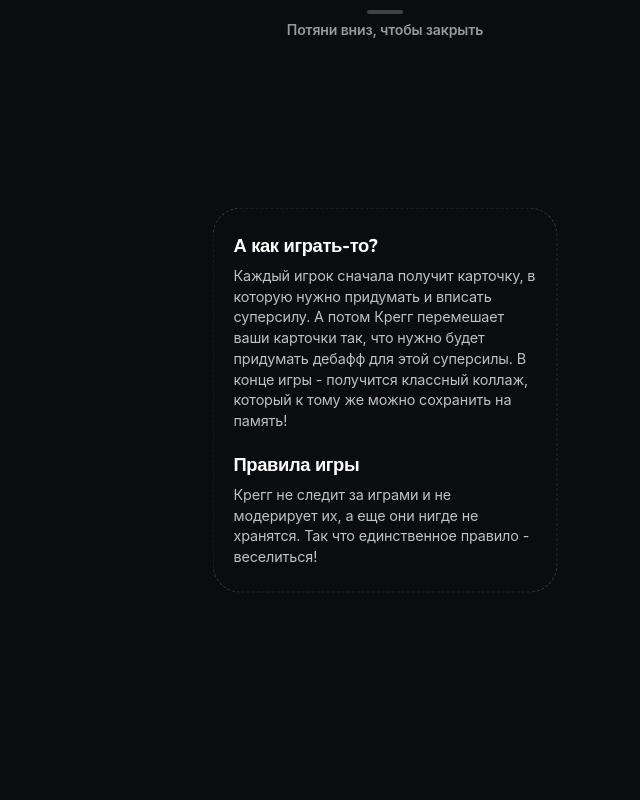
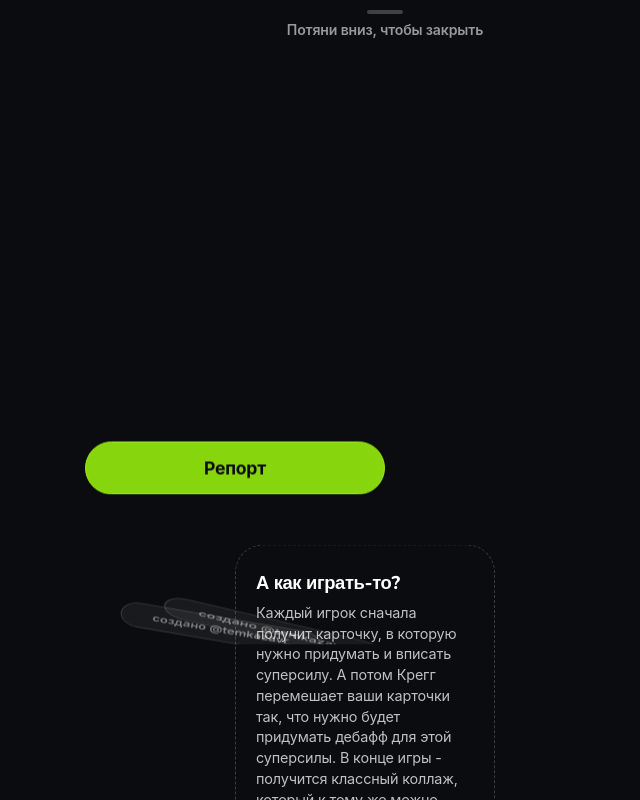
Before and after one commit to jango100500-ui/Craig-Go, a React (Vite) app: page / in a window 1280 px wide. Both pictures are taken after a click on the element "Как играть?". Shown: the whole page, without its empty margins (255-895 px from the left). Built offline with nearby package versions, Linux system fonts and the light colour scheme; no server answers.

Commit message:
Update App.tsx

```diff
--- a/src/App.tsx
+++ b/src/App.tsx
@@ -1,5 +1,6 @@
 import React, { useEffect, useRef, useState } from 'react';
 import { LottieIcon } from './components/LottieIcon';
+import { JellySandbox } from './components/JellySandbox';
 
 const MAX_PULL = 440;
 const THRESHOLD = 140;
@@ -121,8 +122,11 @@ export const App: React.FC = () => {
 
           <div className="text-group">
             <h1 className="hero-title">
-              Загадай суперсилу, а друг подберет дебафф!
+              Загадай суперсилу, а друг подберет{' '}
+              <span className="title-keep-together">
+                дебафф!
                 <img src="/purple.png" alt="" className="inline-title-emoji" />
+              </span>
             </h1>
             <p className="hero-subtitle">
               Но для этого нужно вступить в комнату, или создать свою и позвать друзей, хехе
@@ -151,7 +155,7 @@ export const App: React.FC = () => {
         </main>
 
         <section
-          className="rules-sheet-box"
+          className="rules-sheet-flow"
           style={{
             transform: `translate(-50%, calc(-50% + ${(1 - progress) * 115}vh))`,
             opacity: progress,
@@ -159,6 +163,7 @@ export const App: React.FC = () => {
             pointerEvents: progress < 0.65 ? 'none' : 'auto'
           }}
         >
+          <div className="rules-sheet-box">
             <div className="rules-section-item">
               <h2 className="rules-heading">А как играть-то?</h2>
               <p className="rules-paragraph">
@@ -171,6 +176,18 @@ export const App: React.FC = () => {
               <p className="rules-paragraph">
                 Крегг не следит за играми и не модерирует их, а еще они нигде не хранятся. Так что единственное правило - веселиться!
               </p>
+            </div>
+          </div>
+
+          <button
+            type="button"
+            className="ios-glass-btn green-accent-btn full-width-report-btn"
+          >
+            Репорт
+          </button>
+
+          <div className="sandbox-wrapper">
+            <JellySandbox />
           </div>
         </section>
 
```
Lines whose indentation alone changed are shown as unchanged.
